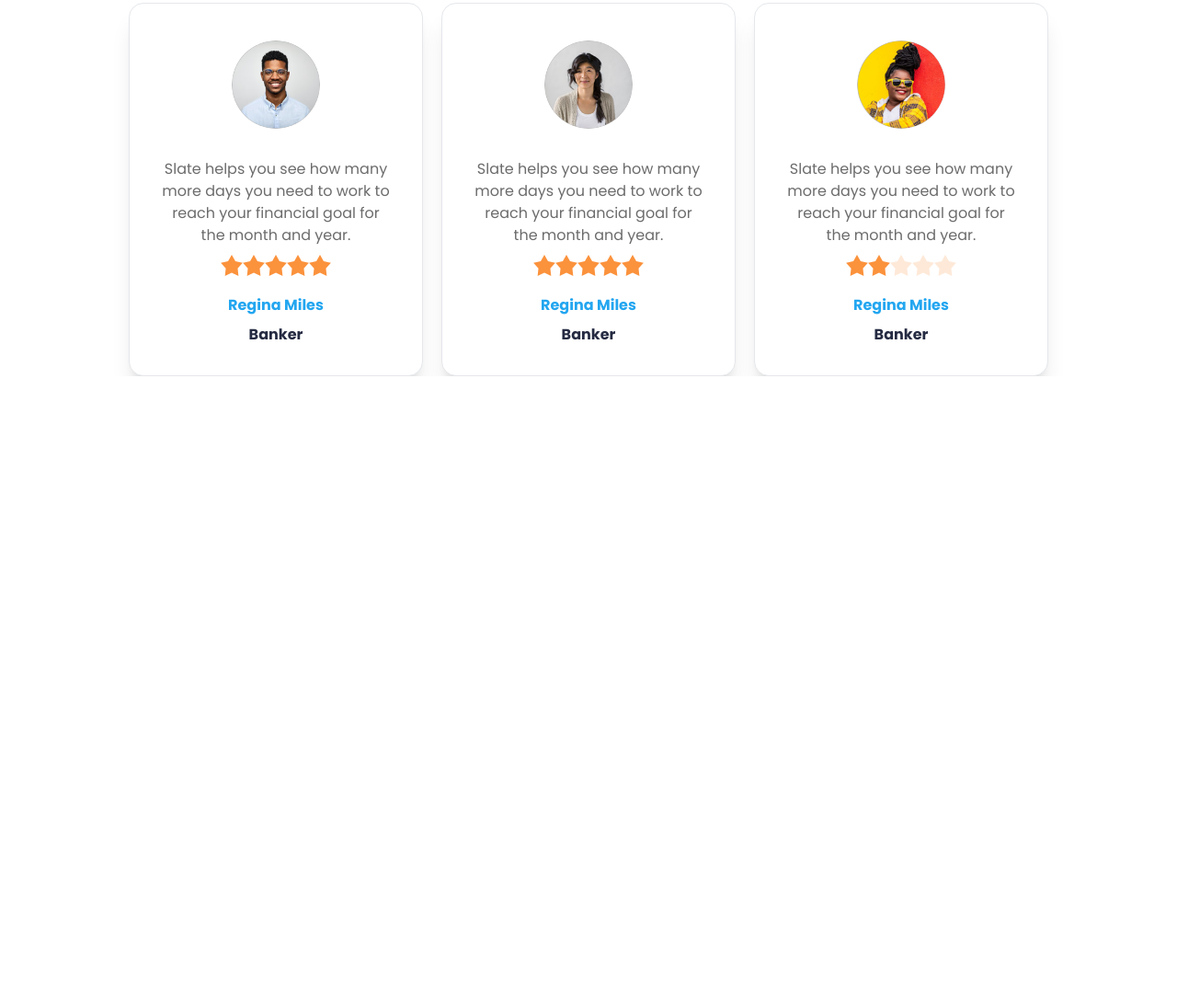
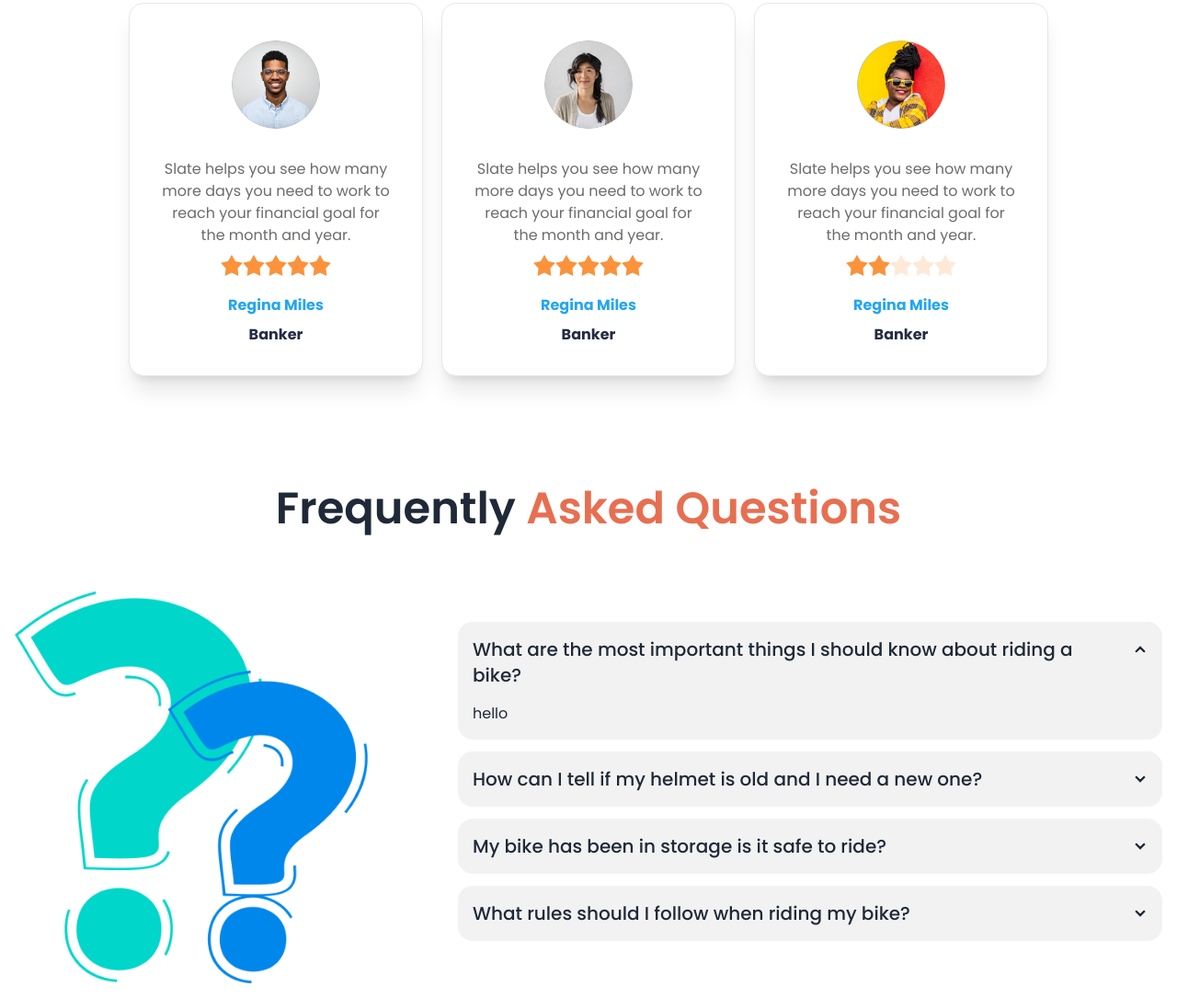
Before and after one commit to sharoj57/Biker-Zone-Daisy-UI-Project, a plain HTML site: page index.html in a window 1280 px wide. Shown: the part 2072-3157 px from the top of the page at 92% size. Before the commit the page ends 2481 px from the top, so only its background shows below. Drawn offline with nearby package versions, Linux system fonts and the light colour scheme.

Commit message:
added this part

```diff
--- a/index.html
+++ b/index.html
@@ -256,7 +256,7 @@ tailwind.config = {
       </section>
 
       <!-- Happy Client Section -->
-      <section >
+      <section class="mb-[120px]" >
         <!-- Text Part -->
        <div>
          <h2 class="text-center text-5xl font-semibold mb-[70px]">Happy <span class="text-[#E76F51]">Clients says</span></h2>
@@ -358,7 +358,57 @@ tailwind.config = {
 
      </section>
 
+     <!-- FAQ Section -->
 
+
+<section>
+
+  <div>
+    <h2 class="text-center text-5xl font-semibold mb-[50px]">Frequently <span class="text-[#E76F51]">Asked Questions</span></h2>
+  </div>
+  <div class="hero ">
+    <div class="hero-content flex-col lg:flex-row gap-[98px]">
+      <img
+        src="others/faq.png"
+        class="max-w-sm" />
+      <div>
+        <div class="collapse collapse-arrow bg-base-200 mb-[13px]">
+          <input type="radio" name="my-accordion-2" checked="checked" />
+          <div class="collapse-title text-xl font-medium">What are the most important things I should
+            know about riding a bike?</div>
+          <div class="collapse-content">
+            <p>hello</p>
+          </div>
+        </div>
+        <div class="collapse collapse-arrow bg-base-200 mb-[13px]">
+          <input type="radio" name="my-accordion-2" />
+          <div class="collapse-title text-xl font-medium">How can I tell if my helmet is old and I need a
+            new one?</div>
+          <div class="collapse-content">
+            <p>hello</p>
+          </div>
+        </div>
+        <div class="collapse collapse-arrow bg-base-200 mb-[13px]">
+          <input type="radio" name="my-accordion-2" />
+          <div class="collapse-title text-xl font-medium">My bike has been in storage is it safe to ride?</div>
+          <div class="collapse-content">
+            <p>hello</p>
+          </div>
+
+            </div>
+            <div>
+              <div class="collapse collapse-arrow bg-base-200 mb-[13px]">
+                <input type="radio" name="my-accordion-2" />
+                <div class="collapse-title text-xl font-medium">What rules should I follow when riding my bike?</div>
+                <div class="collapse-content">
+                  <p>hello</p>
+                </div>
+            </div>
+        </div>
+      </div>
+    </div>
+  </div>
+</section>
 
 
 
```
Also changed, not shown: tailwind.config.js (+0 -18 lines).
